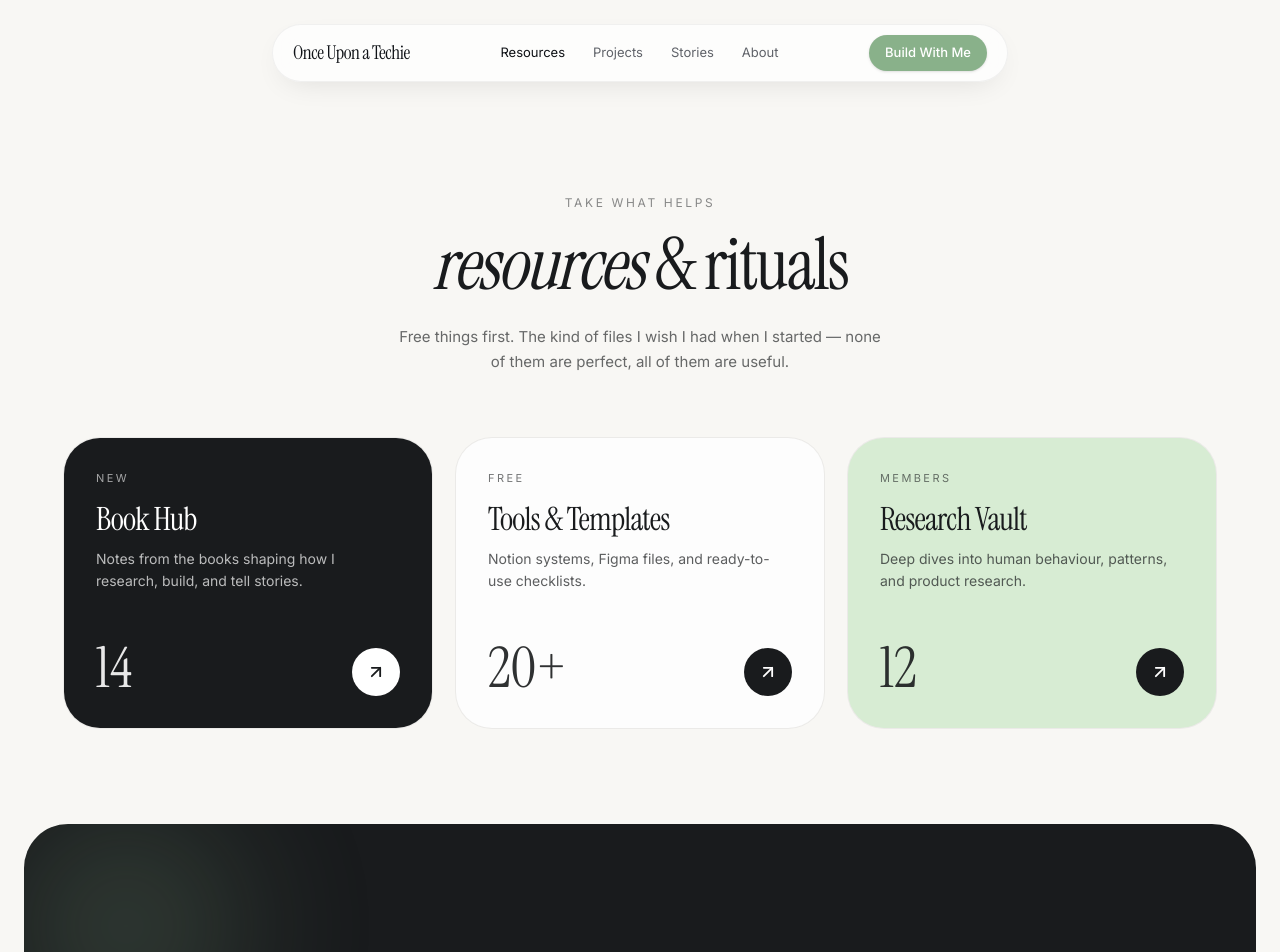
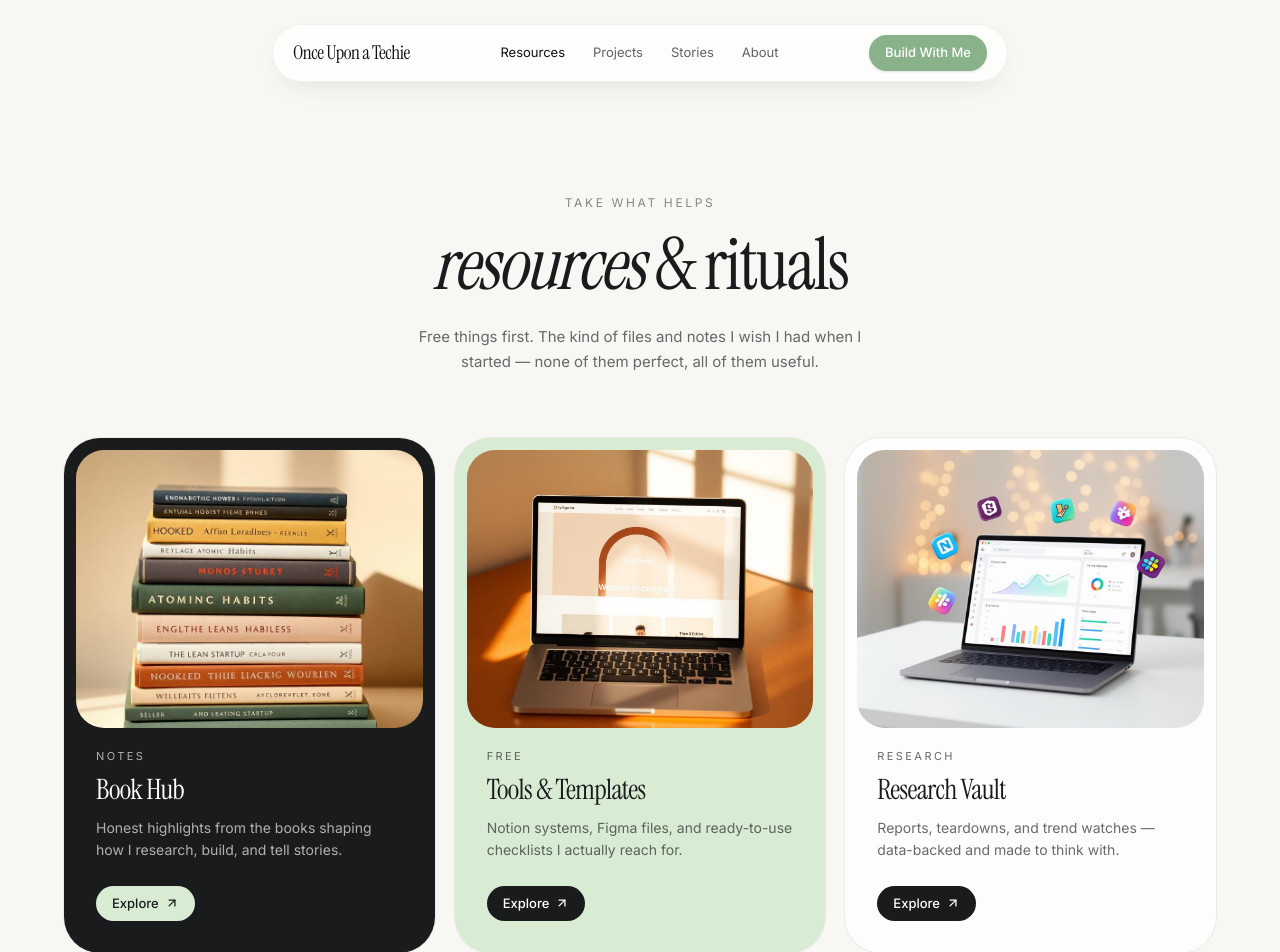
Before and after one commit to onceuponatechie/my-personal-website, a Next.js app: page /resources in a window 1280 px wide. Shown: the top 952 px of the page. Built offline with nearby package versions, Linux system fonts and the light colour scheme.

Commit message:
Redesign Resources index: editorial homepage-style cards, no big numbers

```diff
--- a/src/app/resources/resources-view.tsx
+++ b/src/app/resources/resources-view.tsx
@@ -4,34 +4,41 @@ import Link from "next/link";
 import { motion } from "framer-motion";
 import { ArrowUpRight } from "lucide-react";
 import { PageShell } from "@/components/PageShell";
+import { EASE } from "@/lib/motion";
 
-const SECTIONS = [
+const DESTINATIONS = [
   {
     href: "/resources/books",
-    eyebrow: "New",
+    eyebrow: "Notes",
     title: "Book Hub",
-    blurb: "Notes from the books shaping how I research, build, and tell stories.",
-    bg: "bg-ink text-white",
-    count: "14",
-    accent: "text-white",
+    blurb: "Honest highlights from the books shaping how I research, build, and tell stories.",
+    image: "/assets/book-notes.jpg",
+    bg: "bg-ink",
+    fg: "text-white",
+    sub: "text-white/65",
+    chip: "bg-sage-soft text-ink",
   },
   {
     href: "/resources/tools",
     eyebrow: "Free",
     title: "Tools & Templates",
-    blurb: "Notion systems, Figma files, and ready-to-use checklists.",
-    bg: "bg-card",
-    count: "20+",
-    accent: "text-ink",
+    blurb: "Notion systems, Figma files, and ready-to-use checklists I actually reach for.",
+    image: "/assets/project-1.jpg",
+    bg: "bg-sage-soft",
+    fg: "text-ink",
+    sub: "text-ink/65",
+    chip: "bg-ink text-white",
   },
   {
     href: "/resources/vault",
-    eyebrow: "Members",
+    eyebrow: "Research",
     title: "Research Vault",
-    blurb: "Deep dives into human behaviour, patterns, and product research.",
-    bg: "bg-sage-soft",
-    count: "12",
-    accent: "text-ink",
+    blurb: "Reports, teardowns, and trend watches — data-backed and made to think with.",
+    image: "/assets/research-vault.jpg",
+    bg: "bg-card",
+    fg: "text-ink",
+    sub: "text-ink/65",
+    chip: "bg-ink text-white",
   },
 ];
 
@@ -40,35 +47,53 @@ export function ResourcesView() {
     <PageShell
       eyebrow="Take what helps"
       title={<><span className="italic">resources</span> & rituals</>}
-      intro="Free things first. The kind of files I wish I had when I started — none of them are perfect, all of them are useful."
+      intro="Free things first. The kind of files and notes I wish I had when I started — none of them perfect, all of them useful."
     >
-      <div className="mx-auto grid max-w-6xl grid-cols-1 gap-6 md:grid-cols-3">
-        {SECTIONS.map((s, i) => (
+      <motion.div
+        className="mx-auto grid max-w-6xl grid-cols-1 gap-5 md:grid-cols-3"
+        initial="hidden"
+        whileInView="show"
+        viewport={{ once: true, margin: "-8%" }}
+        variants={{ hidden: {}, show: { transition: { staggerChildren: 0.12 } } }}
+      >
+        {DESTINATIONS.map((d) => (
           <motion.div
-            key={s.href}
-            initial={{ opacity: 0, y: 24 }}
-            animate={{ opacity: 1, y: 0 }}
-            transition={{ delay: 0.1 + i * 0.1, duration: 0.7, ease: [0.22, 1, 0.36, 1] as const }}
+            key={d.href}
+            variants={{
+              hidden: { opacity: 0, y: 24 },
+              show: { opacity: 1, y: 0, transition: { duration: 0.7, ease: EASE } },
+            }}
           >
-            <Link
-              href={s.href}
-              className={`group flex h-full flex-col justify-between rounded-[36px] p-8 ring-1 ring-black/5 transition hover:-translate-y-1 ${s.bg}`}
-            >
-              <div>
-                <p className={`text-[11px] uppercase tracking-[0.22em] ${s.accent} opacity-60`}>{s.eyebrow}</p>
-                <h3 className={`mt-4 font-display text-[32px] leading-[1.02] tracking-tight ${s.accent}`}>{s.title}</h3>
-                <p className={`mt-3 max-w-[34ch] text-[14px] leading-[1.6] ${s.accent} opacity-70`}>{s.blurb}</p>
-              </div>
-              <div className="mt-12 flex items-end justify-between">
-                <span className={`font-display text-[56px] leading-none ${s.accent} opacity-90`}>{s.count}</span>
-                <span className={`grid size-12 place-items-center rounded-full transition group-hover:scale-105 ${s.accent === "text-white" ? "bg-white text-ink" : "bg-ink text-white"}`}>
-                  <ArrowUpRight className="size-5" strokeWidth={2.2} />
-                </span>
-              </div>
+            <Link href={d.href} className="group block h-full">
+              <article
+                className={`flex h-full flex-col overflow-hidden rounded-[36px] p-3 ring-1 ring-black/5 transition duration-300 group-hover:-translate-y-1 group-hover:ring-black/10 ${d.bg}`}
+              >
+                <div className="overflow-hidden rounded-[28px]">
+                  <img
+                    src={d.image}
+                    alt={d.title}
+                    loading="lazy"
+                    className="aspect-[5/4] w-full object-cover transition-transform duration-700 group-hover:scale-105"
+                  />
+                </div>
+                <div className="flex flex-1 flex-col p-5">
+                  <p className={`text-[11px] uppercase tracking-[0.22em] ${d.sub}`}>{d.eyebrow}</p>
+                  <h3 className={`mt-3 font-display text-[28px] leading-[1.02] tracking-tight ${d.fg}`}>
+                    {d.title}
+                  </h3>
+                  <p className={`mt-3 text-[14px] leading-[1.6] ${d.sub}`}>{d.blurb}</p>
+                  <span
+                    className={`mt-6 inline-flex w-fit items-center gap-1.5 rounded-full px-4 py-2 text-[13px] font-medium ${d.chip}`}
+                  >
+                    Explore
+                    <ArrowUpRight className="size-3.5 transition-transform group-hover:-translate-y-0.5 group-hover:translate-x-0.5" strokeWidth={2.2} />
+                  </span>
+                </div>
+              </article>
             </Link>
           </motion.div>
         ))}
-      </div>
+      </motion.div>
     </PageShell>
   );
 }
```
